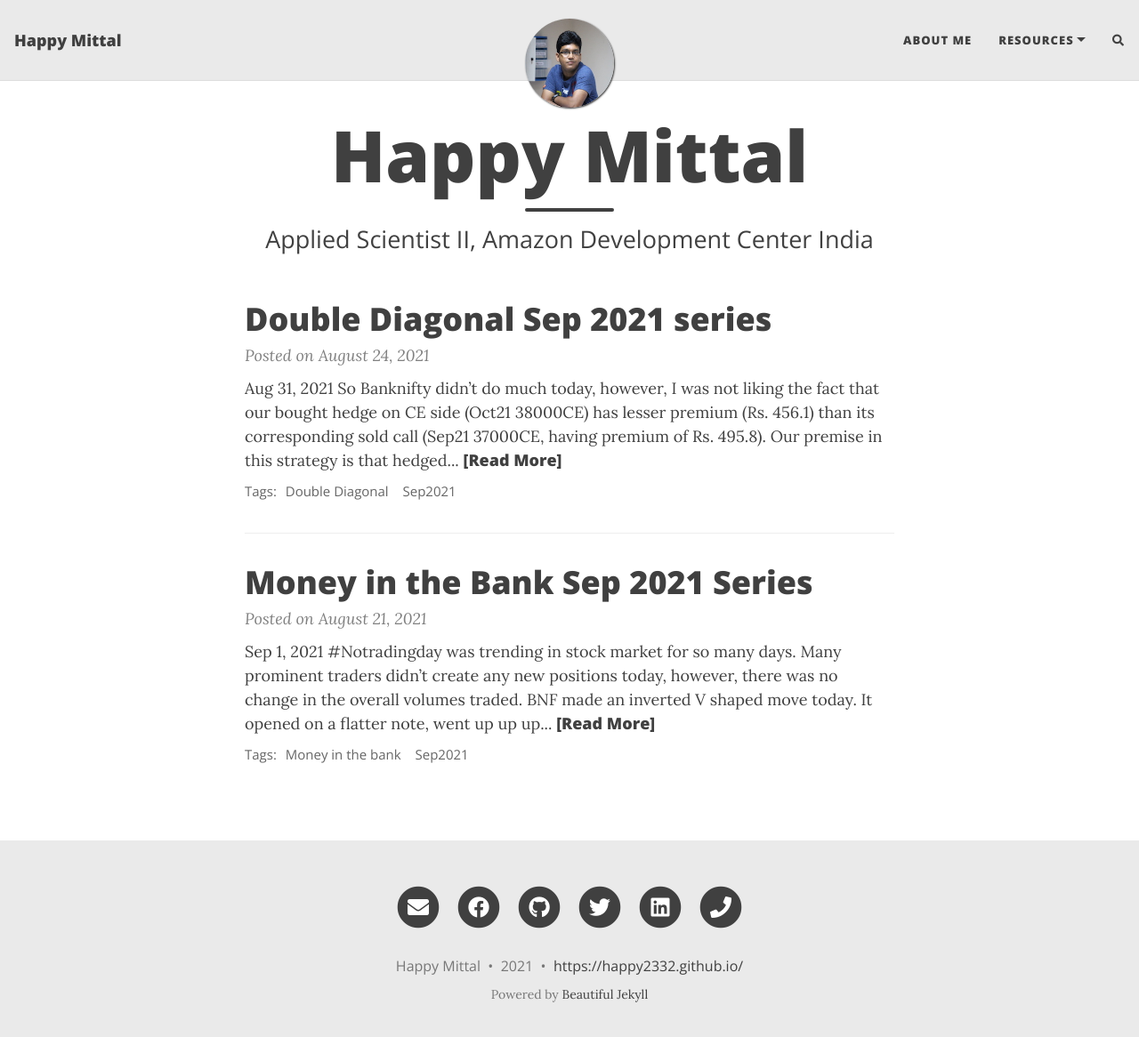
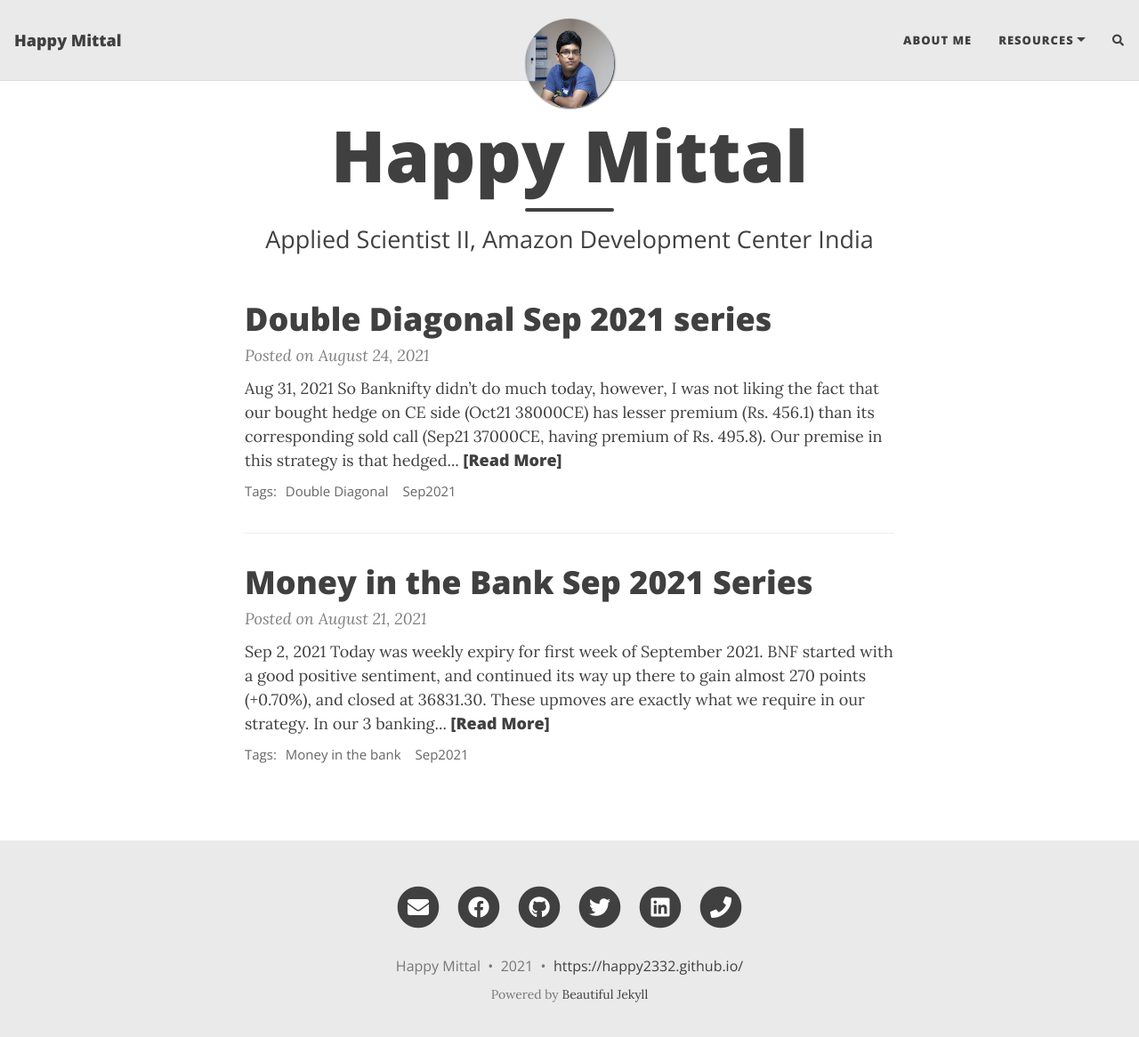
Before and after one commit to happy2332/happy2332.github.io, a Jekyll site: the page built from index.html, in a window 1280 px wide and 1179 px high. Shown: the top 1166 px of the window at 89% size. Built offline with Jekyll 4.4.1, drawn with Linux system fonts in a browser that asks for light colours; nearby versions of some CDN libraries; the list of posts is cut into pages by our own code; comment, search, counter and statistics services are not loaded.

Commit message:
Update 2021-08-21-money-in-the-bank-sep-21.md

```diff
--- a/_posts/2021-08-21-money-in-the-bank-sep-21.md
+++ b/_posts/2021-08-21-money-in-the-bank-sep-21.md
@@ -4,6 +4,11 @@ title: Money in the Bank Sep 2021 Series
 tags: [Money in the bank, Sep2021]
 comments: true
 ---
+
+### Sep 2, 2021
+Today was weekly expiry for first week of September 2021. BNF started with a good positive sentiment, and continued its way up there to gain almost 270 points (+0.70%), and closed at 36831.30. These upmoves are exactly what we require in our strategy. In our 3 banking stocks, HDFCBANK and ICICIBANK moved up by 0.63% and 0.73% to close at 1589.00 and 725.15 respectively. SBIN was relatively sedate today with a minor downmove by 0.03% and closed at 429.75. Our MTM profit is now Rs. 6665. We stay with the trades.
+
+![mib_status_sep_02_2021](../assets/img/mib_status_sep_02_2021.jpg)
 
 ### Sep 1, 2021
 #Notradingday was trending in stock market for so many days. Many prominent traders didn't create any new positions today, however, there was no change in the overall volumes traded. BNF made an inverted V shaped move today. It opened on a flatter note, went up up up till 36997 and then returned from there to close at 36574.30. Similar was the case with our 3 banking stocks, so ultimately, they closed at almost where they were yesterday. Our MTM profit stands at Rs. 6220. We continue to stay with the trades.
```
